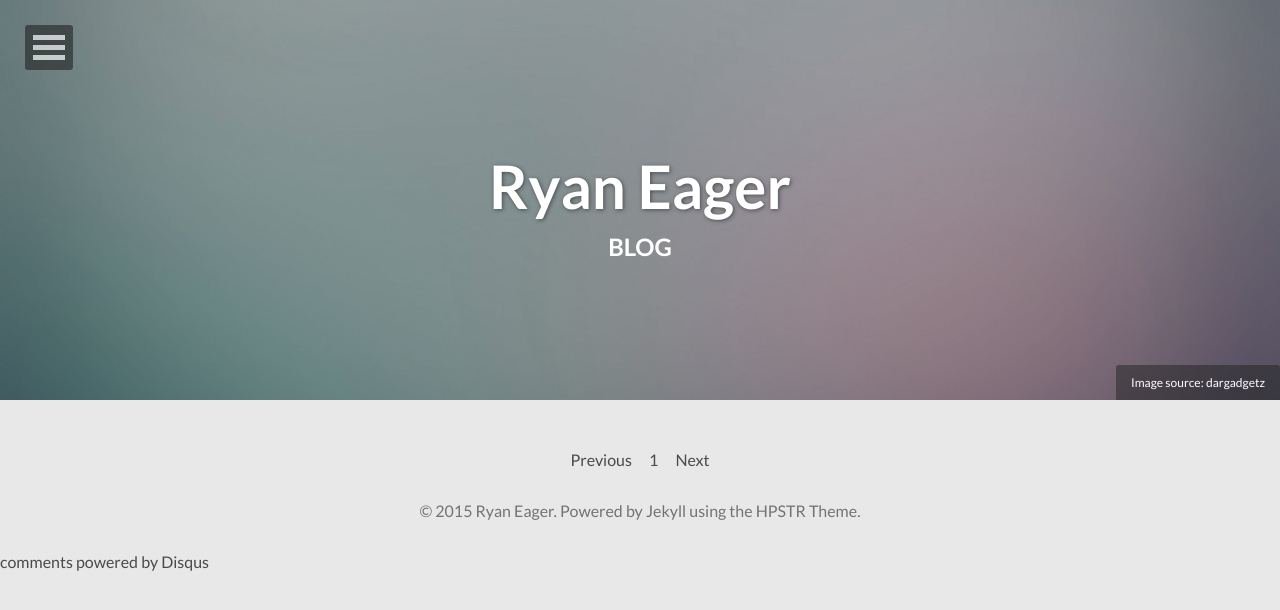
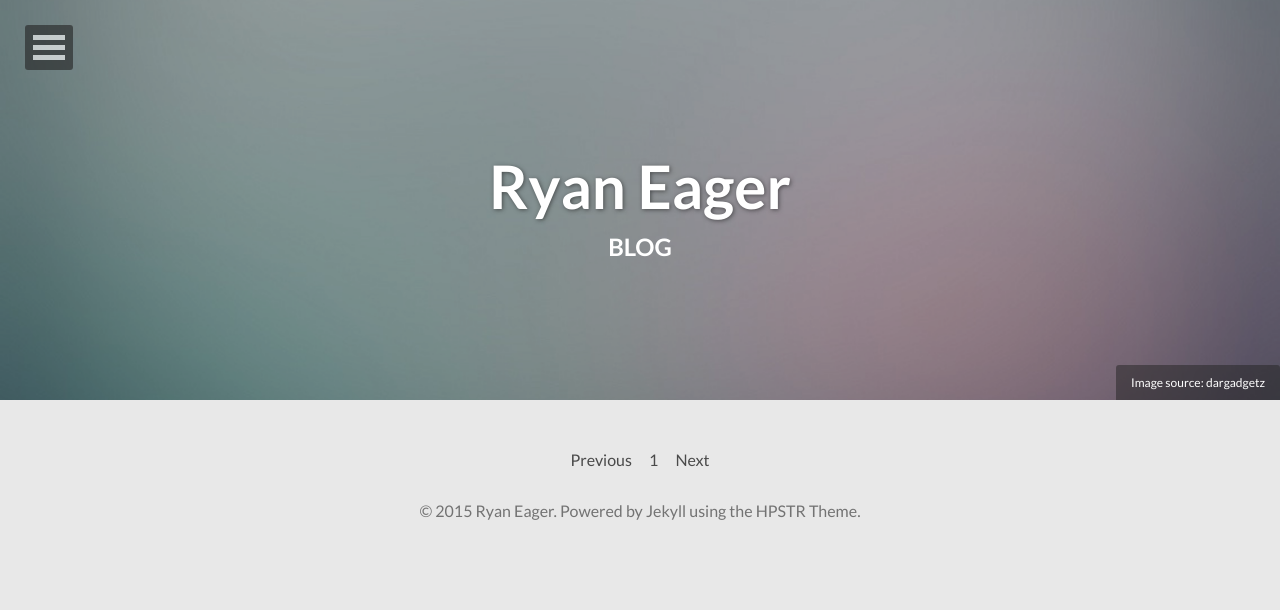
Before and after one commit to RyanEager/ryaneager.github.io, a Jekyll site: the page built from blog/index.html, in a window 1280 px wide. Shown: the top 610 px of the page. Built offline with Jekyll 4.4.1, drawn with Linux system fonts in a browser that asks for light colours; nearby versions of some CDN libraries; comment, search, counter and statistics services are not loaded; some of the changed lines change nothing that is shown.

Commit message:
fixed url

```diff
--- a/_config.yml
+++ b/_config.yml
@@ -5,7 +5,7 @@
 words_per_minute: 200
 # Your site's domain goes here (eg: //mmistakes.github.io, http://mademistakes.com, etc)
 # When testing locally leave blank or use http://localhost:4000
-url: http://ryaneager.github.io
+url: http://ryaneager.com
 
 # Owner/author information
 owner:
--- a/blog/index.html
+++ b/blog/index.html
@@ -3,7 +3,7 @@
 title: Blog
 description: "Describe this nonsense."
 tags: [Jekyll, theme, themes, responsive, blog, modern]
-comments: true
+comments: false
 image:
   feature: abstract-1.jpg
   credit: dargadgetz
```
